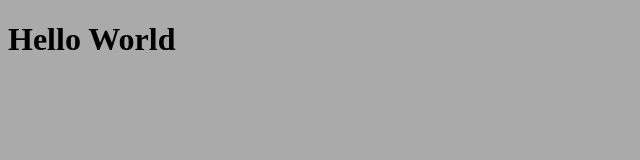
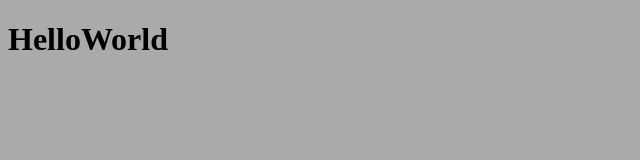
Before and after one commit to collinmiznerr/glowing-octo-computing-machine, a plain HTML site: page index.html in a window 1280 px wide. Shown: the full height of the page, 0-640 px from the left. Drawn offline with Linux system fonts and the light colour scheme.

Commit message:
Hello-world

```diff
--- a/index.html
+++ b/index.html
@@ -8,7 +8,7 @@
     <link rel="stylesheet" href="screen.css">
   </head>
   <body>
-    <h1>Hello World</h1>
+    <h1>HelloWorld</h1>
     <script src="index.js"></script>
   </body>
 </html>
```
Also changed, not shown: Images/Logo.png (added), Images/mac.jpg (added).
